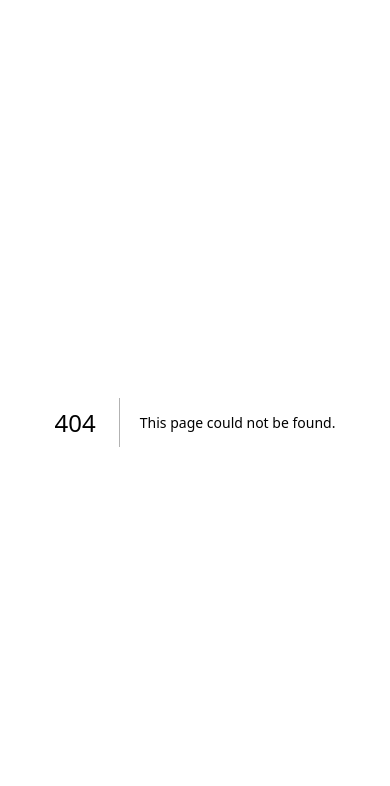
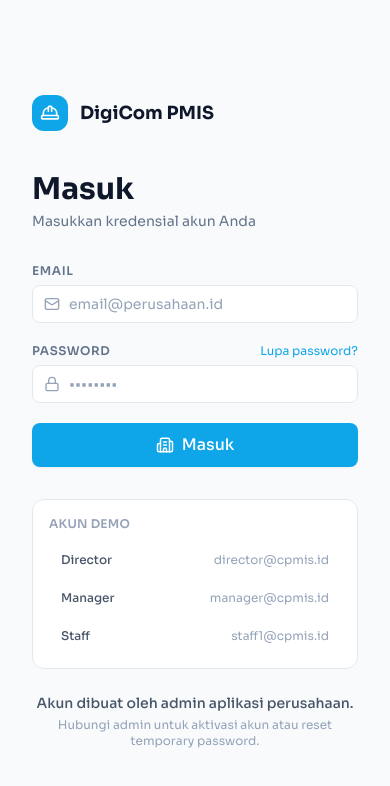
Before and after one commit to necrobradley/CPMIS-Project, a Next.js app in the folder frontend/: page /login in a window 390 px wide. Before the commit this address had no page. Shown: the top 786 px of the page. Built offline with nearby package versions, Linux system fonts and the light colour scheme.

Commit message:
Add login page component
Create a new login page with email/password authentication, responsive layout, demo account shortcuts, and Indonesian UI. Integrates with auth store and includes error handling with toast notifications.

```diff
--- /dev/null
+++ b/frontend/src/app/login/page.tsx
@@ -0,0 +1,105 @@
+'use client'
+import { useState } from 'react'
+import { useRouter } from 'next/navigation'
+import Link from 'next/link'
+import { useAuthStore } from '@/lib/store'
+import toast from 'react-hot-toast'
+import { Building2, Lock, Mail, Loader2, HardHat } from 'lucide-react'
+
+export default function LoginPage() {
+  const [email, setEmail]       = useState('')
+  const [password, setPassword] = useState('')
+  const [loading, setLoading]   = useState(false)
+  const login  = useAuthStore(s => s.login)
+  const router = useRouter()
+
+  async function handleSubmit(e: React.FormEvent) {
+    e.preventDefault()
+    setLoading(true)
+    try {
+      await login(email, password)
+      toast.success('Berhasil masuk!')
+      router.push('/dashboard')
+    } catch (err: unknown) {
+      const msg = (err as {response?:{data?:{detail?:string}}})?.response?.data?.detail ?? 'Login gagal.'
+      toast.error(msg)
+    } finally { setLoading(false) }
+  }
+
+  return (
+    <div className="min-h-screen flex">
+      <div className="hidden lg:flex flex-col justify-between w-[480px] bg-brand-900 p-12 text-white relative overflow-hidden">
+        <div className="absolute inset-0 opacity-10" style={{backgroundImage:'radial-gradient(circle at 20% 50%, #38bdf8 0%, transparent 60%)'}} />
+        <div className="relative">
+          <div className="flex items-center gap-3 mb-16">
+            <div className="w-10 h-10 bg-brand-500 rounded-xl flex items-center justify-center"><HardHat size={22}/></div>
+            <div><div className="font-bold text-lg">DigiCom PMIS</div><div className="text-brand-300 text-xs">Communication Control</div></div>
+          </div>
+          <h1 className="text-4xl font-bold leading-snug mb-4">Pusat Kendali Komunikasi Proyek Konstruksi</h1>
+          <p className="text-brand-300 text-base leading-relaxed">Issue, dokumen, approval, audit, AI, n8n, dan laporan Telegram dalam satu PMIS.</p>
+        </div>
+        <div className="relative grid grid-cols-2 gap-4">
+          {[{label:'Proyek Aktif',value:'12+'},{label:'Laporan AI',value:'340+'},{label:'Task Otomatis',value:'1.2k+'},{label:'Efisiensi',value:'40%↑'}].map(s=>(
+            <div key={s.label} className="bg-white/10 rounded-xl p-4 backdrop-blur-sm">
+              <div className="text-2xl font-bold">{s.value}</div>
+              <div className="text-brand-300 text-xs mt-0.5">{s.label}</div>
+            </div>
+          ))}
+        </div>
+      </div>
+
+      <div className="flex-1 flex items-center justify-center p-8 bg-slate-50">
+        <div className="w-full max-w-md animate-in">
+          <div className="flex items-center gap-3 mb-10 lg:hidden">
+            <div className="w-9 h-9 bg-brand-500 rounded-xl flex items-center justify-center text-white"><HardHat size={20}/></div>
+            <span className="font-bold text-lg text-slate-900">DigiCom PMIS</span>
+          </div>
+          <h2 className="text-3xl font-bold text-slate-900 mb-1">Masuk</h2>
+          <p className="text-slate-500 text-sm mb-8">Masukkan kredensial akun Anda</p>
+
+          <form onSubmit={handleSubmit} className="space-y-5">
+            <div>
+              <label className="label">Email</label>
+              <div className="relative">
+                <Mail size={16} className="absolute left-3 top-1/2 -translate-y-1/2 text-slate-400"/>
+                <input type="email" value={email} onChange={e=>setEmail(e.target.value)} className="input pl-9" placeholder="email@perusahaan.id" required/>
+              </div>
+            </div>
+            <div>
+              <div className="flex items-center justify-between mb-1.5">
+                <label className="label mb-0">Password</label>
+                <Link href="/forgot-password" className="text-xs text-brand-500 hover:text-brand-700">Lupa password?</Link>
+              </div>
+              <div className="relative">
+                <Lock size={16} className="absolute left-3 top-1/2 -translate-y-1/2 text-slate-400"/>
+                <input type="password" value={password} onChange={e=>setPassword(e.target.value)} className="input pl-9" placeholder="••••••••" required/>
+              </div>
+            </div>
+            <button type="submit" disabled={loading} className="btn-primary w-full justify-center py-2.5 text-base">
+              {loading ? <Loader2 size={18} className="animate-spin"/> : <Building2 size={18}/>}
+              {loading ? 'Memproses...' : 'Masuk'}
+            </button>
+          </form>
+
+          <div className="mt-8 p-4 bg-white rounded-xl border border-slate-200">
+            <p className="text-xs font-semibold text-slate-400 uppercase tracking-wide mb-3">Akun Demo</p>
+            <div className="space-y-1.5">
+              {[{role:'Director',email:'director@cpmis.id',pwd:'budi1234'},{role:'Manager',email:'manager@cpmis.id',pwd:'siti1234'},{role:'Staff',email:'staff1@cpmis.id',pwd:'andi1234'}].map(a=>(
+                <button key={a.email} type="button" onClick={()=>{setEmail(a.email);setPassword(a.pwd)}}
+                  className="w-full text-left text-xs px-3 py-2 rounded-lg hover:bg-slate-50 transition flex items-center justify-between group">
+                  <span className="text-slate-600 font-medium">{a.role}</span>
+                  <span className="text-slate-400 group-hover:text-brand-500 transition">{a.email}</span>
+                </button>
+              ))}
+            </div>
+          </div>
+
+          <div className="mt-6 text-center">
+            <p className="text-sm font-medium text-slate-600">Akun dibuat oleh admin aplikasi perusahaan.</p>
+            <p className="mt-1 text-xs text-slate-400">Hubungi admin untuk aktivasi akun atau reset temporary password.</p>
+          </div>
+        </div>
+      </div>
+    </div>
+  )
+}
```
